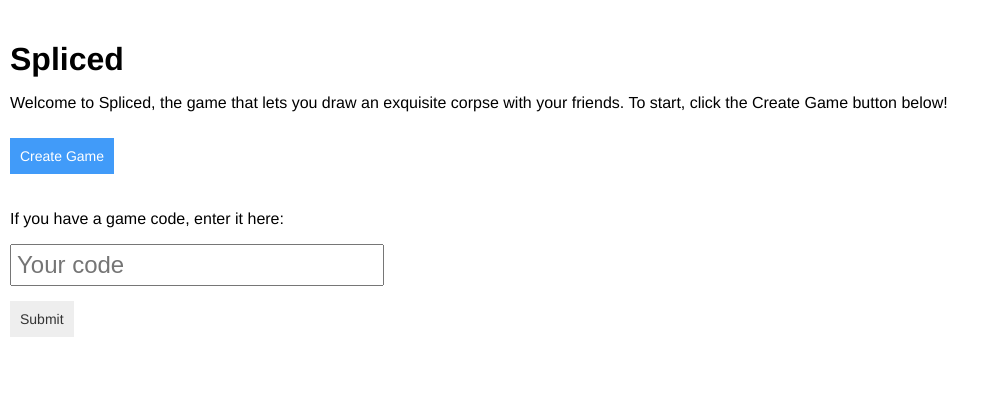
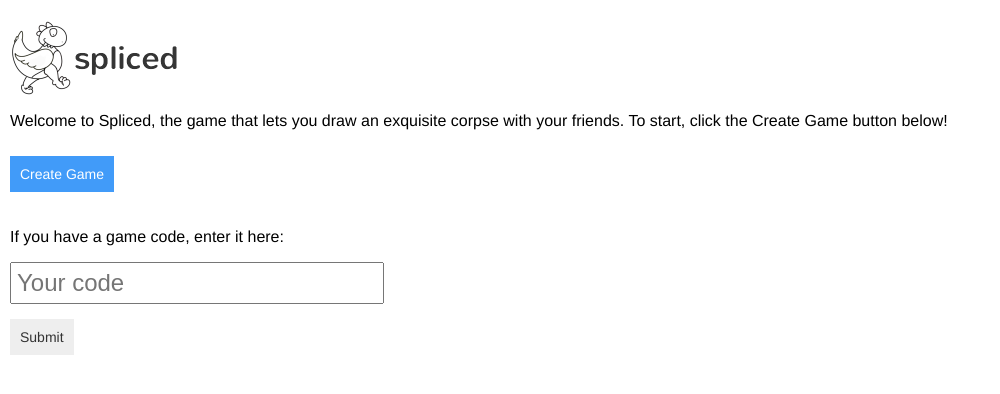
Before and after one commit to Sulfuric-Sunshine/spliced, a website: page client/index.html in a window 1280 px wide. Shown: the whole page, without its empty margins (0-1000 px from the left). Drawn offline with nearby package versions, Linux system fonts and the light colour scheme; some packages are replaced by stand-ins of ours; a script that the page names is missing.

Commit message:
added spliced logo, thanks @brettwsanders !
resolves #80

```diff
--- a/client/styles/style.css
+++ b/client/styles/style.css
@@ -193,3 +193,12 @@ input.ng-invalid.ng-dirty {
   float: left;
   clear: both;
 }
+
+h1 {
+  background: url(../assets/images/spliced-logo.png) 0 0 no-repeat;
+  width: 167px;
+  height: 76px;
+  background-size: 167px 76px;
+  text-indent: -9999px;
+  margin-top: 0;
+}
```
Also changed, not shown: client/assets/images/spliced-logo.png (added).
